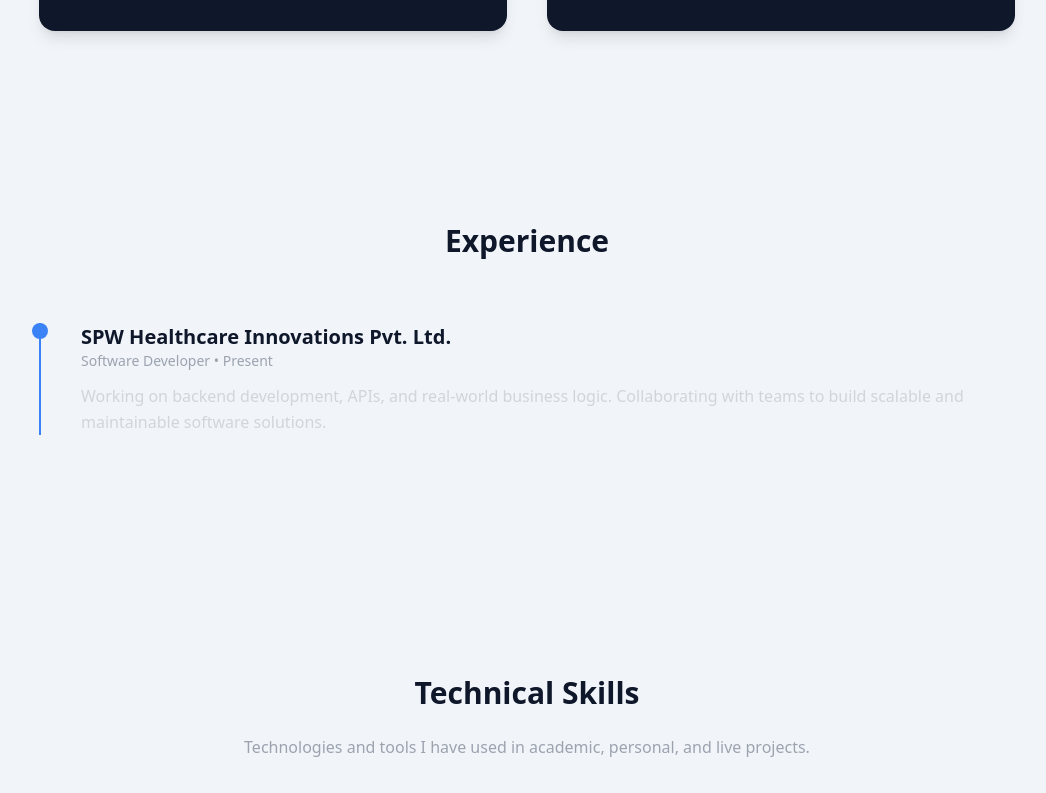
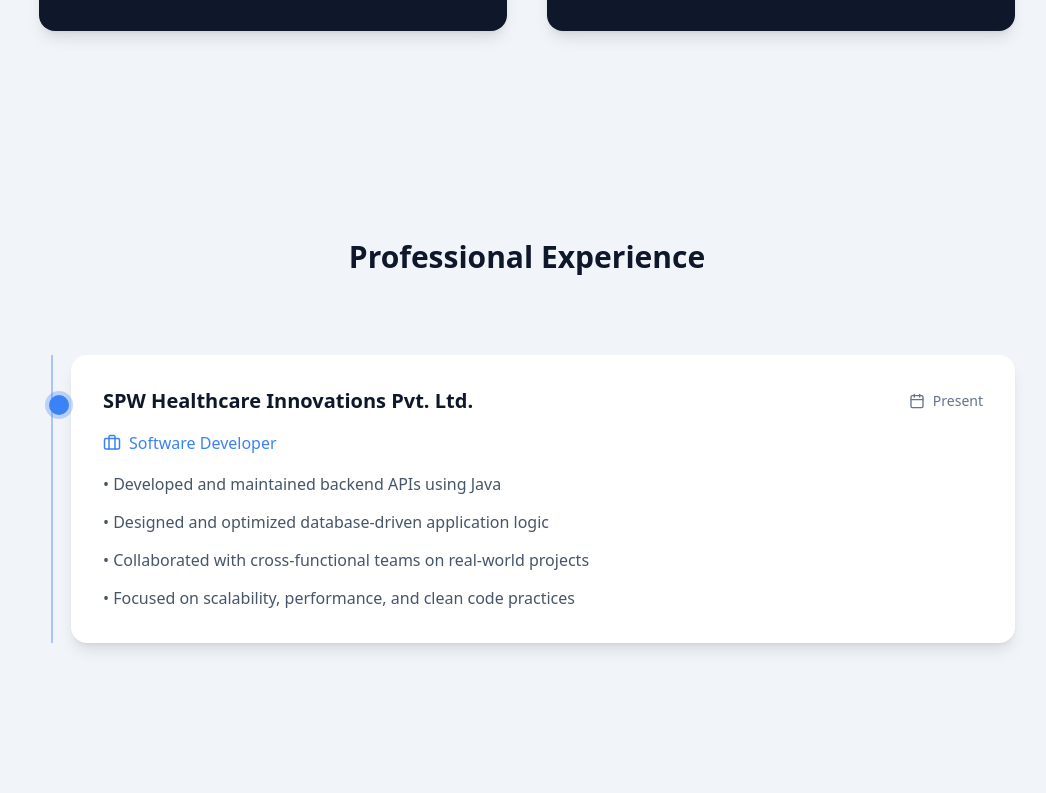
Before and after one commit to ItsVaishnav/vaishnav-portfolio, a React (Vite) app: page / in a window 1280 px wide. Shown: the part 2147-2940 px from the top of the page, without its empty margins (113-1159 px from the left). Built offline with nearby package versions, Linux system fonts and the light colour scheme; no server answers.

Commit message:
Experiance section is updated

```diff
--- a/src/components/Experience.jsx
+++ b/src/components/Experience.jsx
@@ -1,43 +1,65 @@
 import { motion } from "framer-motion";
+import { Briefcase, Calendar } from "lucide-react";
 
 export default function Experience() {
   return (
-    <section id="experience" className="py-24 bg-slate-100 dark:bg-slate-800">
+    <section
+      id="experience"
+      className="py-28 bg-slate-100 dark:bg-slate-800 transition-colors duration-300"
+    >
       <div className="max-w-5xl mx-auto px-6">
 
+        {/* Section Heading */}
         <motion.h2
           initial={{ opacity: 0, y: 20 }}
           whileInView={{ opacity: 1, y: 0 }}
           transition={{ duration: 0.6 }}
-          className="text-3xl font-bold text-center mb-16"
+          className="text-3xl font-bold text-center mb-20 text-slate-900 dark:text-white"
         >
-          Experience
+          Professional Experience
         </motion.h2>
 
-        <div className="relative border-l-2 border-blue-500 pl-10">
+        {/* Timeline */}
+        <div className="relative pl-8">
 
+          {/* Vertical Line */}
+          <span className="absolute left-3 top-0 h-full w-[2px] bg-blue-500/40"></span>
+
+          {/* Experience Card */}
           <motion.div
-            initial={{ opacity: 0, x: -20 }}
+            initial={{ opacity: 0, x: -30 }}
             whileInView={{ opacity: 1, x: 0 }}
             transition={{ duration: 0.6 }}
-            className="mb-12"
+            className="relative bg-white dark:bg-slate-900 rounded-2xl shadow-lg p-8 mb-10"
           >
-            <span className="absolute -left-[9px] w-4 h-4 bg-blue-500 rounded-full"></span>
+            {/* Timeline Dot */}
+            <span className="absolute -left-[22px] top-10 w-5 h-5 bg-blue-500 rounded-full ring-4 ring-blue-500/30"></span>
 
-            <h3 className="text-xl font-semibold">
-              SPW Healthcare Innovations Pvt. Ltd.
-            </h3>
-            <p className="text-gray-400 text-sm">
-              Software Developer • Present
+            {/* Header */}
+            <div className="flex flex-col md:flex-row md:items-center md:justify-between gap-2 mb-4">
+              <h3 className="text-xl font-semibold text-slate-900 dark:text-white">
+                SPW Healthcare Innovations Pvt. Ltd.
+              </h3>
+
+              <div className="flex items-center gap-2 text-sm text-slate-500 dark:text-gray-400">
+                <Calendar size={16} />
+                Present
+              </div>
+            </div>
+
+            <p className="flex items-center gap-2 text-blue-500 font-medium mb-4">
+              <Briefcase size={18} />
+              Software Developer
             </p>
 
-            <p className="mt-3 text-gray-300 leading-relaxed">
-              Working on backend development, APIs, and real-world business
-              logic. Collaborating with teams to build scalable and maintainable
-              software solutions.
-            </p>
+            {/* Responsibilities */}
+            <ul className="space-y-3 text-slate-600 dark:text-gray-300 leading-relaxed">
+              <li>• Developed and maintained backend APIs using Java</li>
+              <li>• Designed and optimized database-driven application logic</li>
+              <li>• Collaborated with cross-functional teams on real-world projects</li>
+              <li>• Focused on scalability, performance, and clean code practices</li>
+            </ul>
           </motion.div>
-
         </div>
       </div>
     </section>
```
